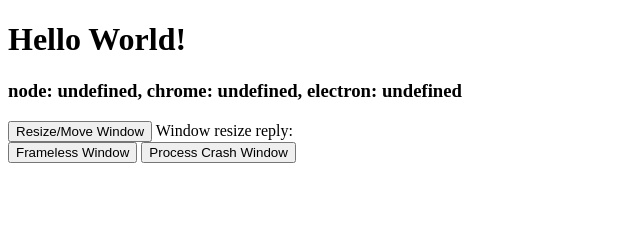
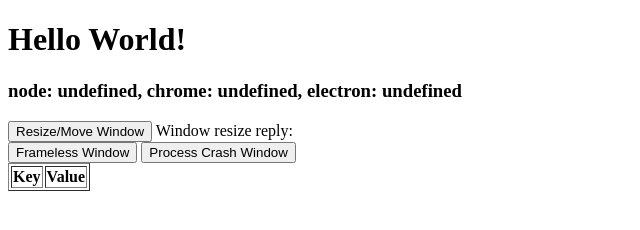
Before and after one commit to Praseetha-KR/electron-test-app, an Electron app: page index.html in a window 800 px wide. Shown: the whole page, without its empty margins (0-640 px from the left). Drawn offline with Linux system fonts and the light colour scheme; no server answers.

Commit message:
Read from leveldb & display all fields

```diff
--- a/index.html
+++ b/index.html
@@ -17,7 +17,16 @@
         <button id="frameless-window">Frameless Window</button>
 
         <button id="process-crash">Process Crash Window</button>
-    </body>
+    <table border="1">
+        <thead>
+            <th>Key</th>
+            <th>Value</th>
+        </thead>
+        <tbody></tbody>
+    </table>
+    <script>
+
+    </script>
     <script>
         require('./renderer.js')
     </script>
--- a/main.js
+++ b/main.js
@@ -3,6 +3,8 @@ const electron = require('electron')
 const BrowserWindow = electron.BrowserWindow
 const Menu = electron.Menu
 const app = electron.app
+
+global.sharedObject = {prop1: process.argv}
 
 let win
 
--- a/package.json
+++ b/package.json
@@ -1,9 +1,11 @@
 {
   "name": "electron-test-app",
+  "private": true,
   "version": "0.0.1",
   "description": "Electron learning app",
   "main": "main.js",
   "scripts": {
+    "postinstall": "cd node_modules/leveldown && HOME=~/.electron-gyp node-gyp rebuild --target=0.36.10 --arch=x64 --dist-url=https://atom.io/download/atom-shell",
     "start": "electron ."
   },
   "repository": {
@@ -20,6 +22,7 @@
   },
   "homepage": "https://github.com/Praseetha-KR/electron-test-app#readme",
   "devDependencies": {
-    "electron-prebuilt": "^1.3.1"
+    "electron-prebuilt": "^1.2.8",
+    "level": "^1.4.0"
   }
 }
```
Also changed, not shown: renderer.js (line endings or trailing spaces), 1 other file.
